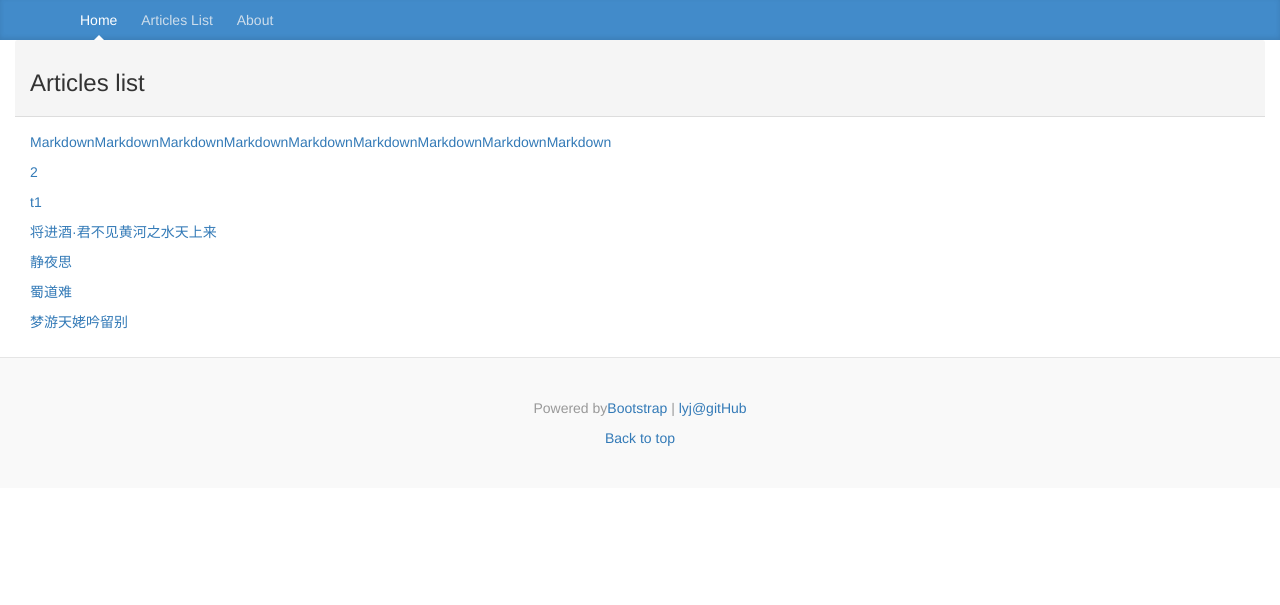
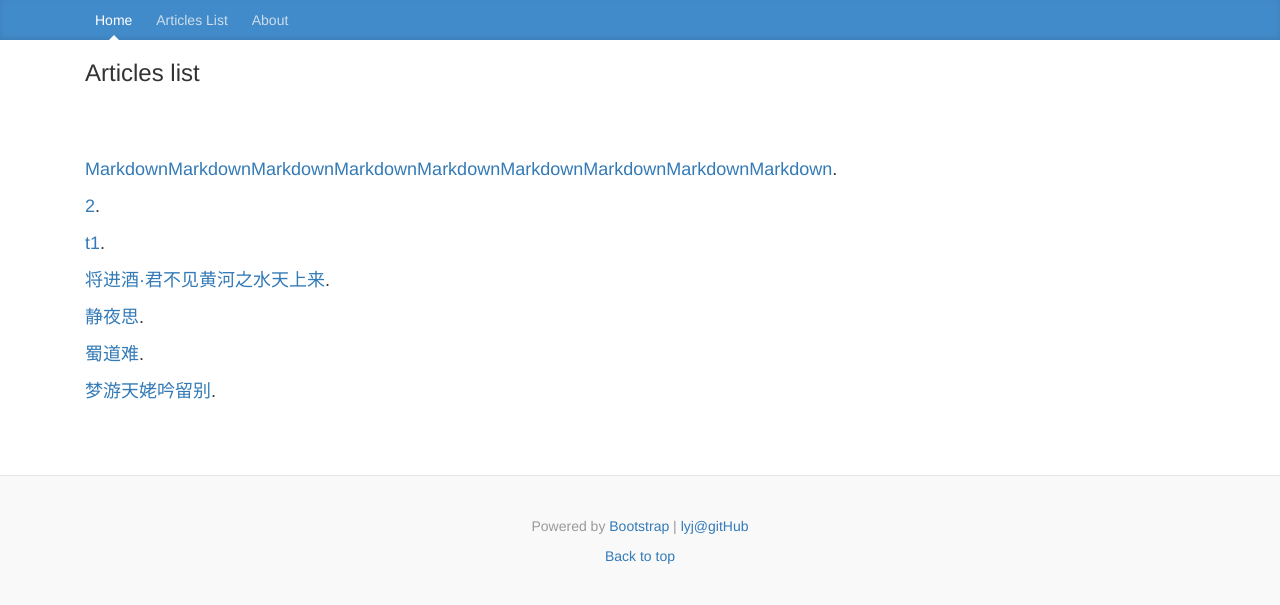
Before and after one commit to Liaoyjun/mBlog, a Django app: page /articlesList in a window 1280 px wide. Shown: the top 605 px of the page. Run offline with Django 3.2, Linux system fonts and the light colour scheme; data comes from the database, SQL or seed files in the repository; both versions use the stored data as it was after the commit; some libraries are stand-ins or nearby versions.

Commit message:
Modify the UI.

```diff
--- a/static/mainsite/css/blog.css
+++ /dev/null
@@ -1,166 +0,0 @@
-/*
- * Globals
- */
-
-body {
-  font-family: Georgia, "Times New Roman", Times, serif;
-  color: #555;
-}
-
-h1, .h1,
-h2, .h2,
-h3, .h3,
-h4, .h4,
-h5, .h5,
-h6, .h6 {
-  margin-top: 0;
-  font-family: "Helvetica Neue", Helvetica, Arial, sans-serif;
-  font-weight: normal;
-  color: #333;
-}
-
-
-/*
- * Override Bootstrap's default container.
- */
-
-@media (min-width: 1200px) {
-  .container {
-    width: 970px;
-  }
-}
-
-
-/*
- * Masthead for nav
- */
-
-.blog-masthead {
-  background-color: #428bca;
-  -webkit-box-shadow: inset 0 -2px 5px rgba(0,0,0,.1);
-          box-shadow: inset 0 -2px 5px rgba(0,0,0,.1);
-}
-
-/* Nav links */
-.blog-nav-item {
-  position: relative;
-  display: inline-block;
-  padding: 10px;
-  font-weight: 500;
-  color: #cdddeb;
-}
-.blog-nav-item:hover,
-.blog-nav-item:focus {
-  color: #fff;
-  text-decoration: none;
-}
-
-/* Active state gets a caret at the bottom */
-.blog-nav .active {
-  color: #fff;
-}
-.blog-nav .active:after {
-  position: absolute;
-  bottom: 0;
-  left: 50%;
-  width: 0;
-  height: 0;
-  margin-left: -5px;
-  vertical-align: middle;
-  content: " ";
-  border-right: 5px solid transparent;
-  border-bottom: 5px solid;
-  border-left: 5px solid transparent;
-}
-
-
-/*
- * Blog name and description
- */
-
-.blog-header {
-  padding-top: 20px;
-  padding-bottom: 20px;
-}
-.blog-title {
-  margin-top: 30px;
-  margin-bottom: 0;
-  font-size: 60px;
-  font-weight: normal;
-}
-.blog-description {
-  font-size: 20px;
-  color: #999;
-}
-
-
-/*
- * Main column and sidebar layout
- */
-
-.blog-main {
-  font-size: 18px;
-  line-height: 1.5;
-}
-
-/* Sidebar modules for boxing content */
-.sidebar-module {
-  padding: 15px;
-  margin: 0 -15px 15px;
-}
-.sidebar-module-inset {
-  padding: 15px;
-  background-color: #f5f5f5;
-  border-radius: 4px;
-}
-.sidebar-module-inset p:last-child,
-.sidebar-module-inset ul:last-child,
-.sidebar-module-inset ol:last-child {
-  margin-bottom: 0;
-}
-
-
-/* Pagination */
-.pager {
-  margin-bottom: 60px;
-  text-align: left;
-}
-.pager > li > a {
-  width: 140px;
-  padding: 10px 20px;
-  text-align: center;
-  border-radius: 30px;
-}
-
-
-/*
- * Blog posts
- */
-
-.blog-post {
-  margin-bottom: 60px;
-}
-.blog-post-title {
-  margin-bottom: 5px;
-  font-size: 40px;
-}
-.blog-post-meta {
-  margin-bottom: 20px;
-  color: #999;
-}
-
-
-/*
- * Footer
- */
-
-.blog-footer {
-  padding: 40px 0;
-  color: #999;
-  text-align: center;
-  background-color: #f9f9f9;
-  border-top: 1px solid #e5e5e5;
-}
-.blog-footer p:last-child {
-  margin-bottom: 0;
-}
--- a/templates/articlesList.html
+++ b/templates/articlesList.html
@@ -1,14 +1,31 @@
 <!-- articlesList.html -->
 
 {% extends 'base.html' %}
-{% block title %}Welcome here{% endblock %}
-{% block headmessage %}
-    <h3>Articles list</h3>
+{% block httpHead %}Welcome here{% endblock %}
+{% block title %}
+    <div class="blog-post">
+        <div class="container">
+            <div class="row">
+                <div class="col-md-12 blog-main">
+                    <h3>Articles list</h3>
+                </div>
+            </div>
+        </div>
+    </div>
+
 {% endblock %}
 {% block content %}
-    {% for post in posts %}
-        <p>
-        <a href="/post/{{ post.slug }}">{{ post.title}}</a>
-        </p>
-    {% endfor %}
+    <div class="blog-post">
+        <div class="container">
+            <div class="row">
+                <div class="col-md-12 blog-main">
+                    {% for post in posts %}
+                        <p><a href="/post/{{ post.slug }}">{{ post.title}}</a>.</p>
+                     {% endfor %}
+                </div>
+            </div>
+        </div>
+    </div>
+
+
 {% endblock %}
--- a/templates/base.html
+++ b/templates/base.html
@@ -15,13 +15,15 @@
 
 
 
-        <title>{% block title %}{% endblock %}</title>
+        <title>{% block httpHead %}{% endblock %}</title>
     </head>
 
     <body>
-        {% include 'header.html' %}
-        <div class="container-fluid">
-            <div class="row">
+        {% include 'nav.html' %}
+        {% block title %}{% endblock %}
+        {% block content %}{% endblock %}
+{#        <div class="container-fluid">#}
+{#            <div class="row">#}
 {#            <!-- the menu bar-->#}
 {#            <div class="col-sm-4 col-md-4">#}
 {#                <div class="panel-default">#}
@@ -32,25 +34,25 @@
 {#                        <h3>MENU body</h3>#}
 {#                    </div>#}
 {#                </div>#}
-
+{##}
 {#            </div>#}
-
-            <!-- the article part-->
-                <div class="col-sm-12 col-md-12">
-                    <div class="panel-default">
-                        <div class="panel-heading">
-                            {% block headmessage %}{% endblock %}
-                        </div>
-                        <div class="panel-body">
-                            {% block content %}{% endblock %}
-                        </div>
+{##}
+{#            <!-- the article part-->#}
+{#                <div class="col-sm-12 col-md-12">#}
+{#                    <div class="panel-default">#}
+{#                        <div class="panel-heading">#}
+{#                            {% block headmessage %}{% endblock %}#}
+{#                        </div>#}
+{#                        <div class="panel-body">#}
+{#                            {% block content %}{% endblock %}#}
+{#                        </div>#}
     {#                    <div class="panel-footer">#}
     {#                        {% include 'footer.html' %}#}
     {#                    </div>#}
-                    </div>
-                </div>
-            </div>
-        </div>
+{#                    </div>#}
+{#                </div>#}
+{#            </div>#}
+{#        </div>#}
         {% include 'footer.html' %}
 
 
--- a/templates/footer.html
+++ b/templates/footer.html
@@ -11,9 +11,8 @@
 
 <footer class="blog-footer">
       <p>
-          Powered by<a href="http://getbootstrap.com">Bootstrap</a> |
+          Powered by <a href="http://getbootstrap.com">Bootstrap</a> |
           <a href="https://github.com/Liaoyjun/"> lyj@gitHub</a>
-      </p>
       <p>
         <a href="#">Back to top</a>
       </p>
--- a/templates/index.html
+++ b/templates/index.html
@@ -1,4 +1,4 @@
 <!-- index.html -->
 
 {% extends 'base.html' %}
-{% block title %}Welcome here{% endblock %}
+{% block httpHead %}Welcome here{% endblock %}
```
Also changed, not shown: templates/article.html (+30 -4 lines), db.sqlite3, templates/nav.html (renamed from templates/header.html).
